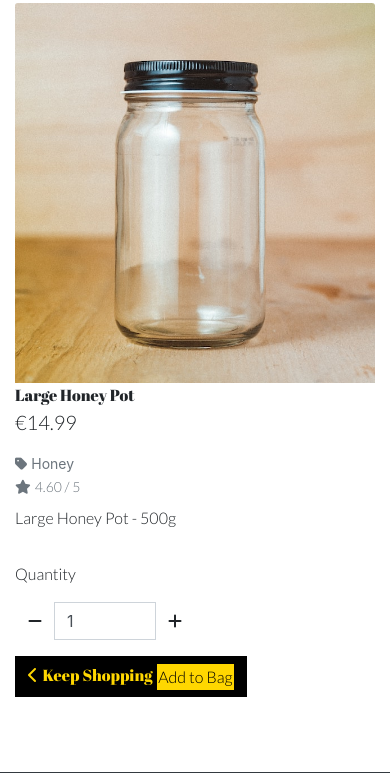
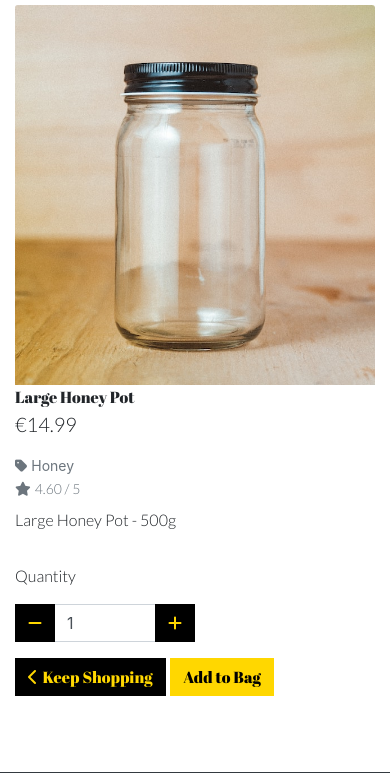
Before and after one commit to Code-Institute-Submissions/MaksimB96-PP5_E-Com.2, a Django app: page /products/1/ in a window 390 px wide. Shown: the part 72-845 px from the top of the page. Run offline with Django 3.2, Linux system fonts and the light colour scheme; data comes from the database, SQL or seed files in the repository; some libraries are stand-ins or nearby versions.

Commit message:
Add: changes to btns

```diff
--- a/products/templates/products/product_detail.html
+++ b/products/templates/products/product_detail.html
@@ -99,9 +99,9 @@
                                         <i class="fas fa-chevron-left"></i>
                                     </span>
                                     <span class="head-text">Keep Shopping</span>
-                                    <input type="submit" class="btn btn-gold-blk body-text rounded-0 p-0 m-0"
-                                        value="Add to Bag">
                                 </a>
+                                <input type="submit" class="btn btn-gold-blk head-text rounded-0"
+                                    value="Add to Bag">
                             </div>
                             <input type="hidden" name="redirect_url" value="{{ request.path }}">
                             {% endwith %}
--- a/static/css/base.css
+++ b/static/css/base.css
@@ -285,6 +285,19 @@ body {
     /* margin-top: 111px; */
 }
 
+/* ------------------------------------Buttons*/
+
+.btn:hover {
+    color: var(--theme1) !important;
+    background: var(--theme2);
+}
+
+.decrement-qty,
+.increment-qty {
+    color: var(--theme3);
+    background: var(--theme2);
+}
+
 /* ------------------------------------Product styling */
 
 .bag-wrapper {
@@ -365,4 +378,9 @@ body {
     .mobile-tab-width{
         width: 100% !important;
     }
+
+    .messages-container {
+        right: 18px;
+        left: 18px;
+    }
 }
```
Also changed, not shown: products/templates/products/products.html (+0 -10 lines).
